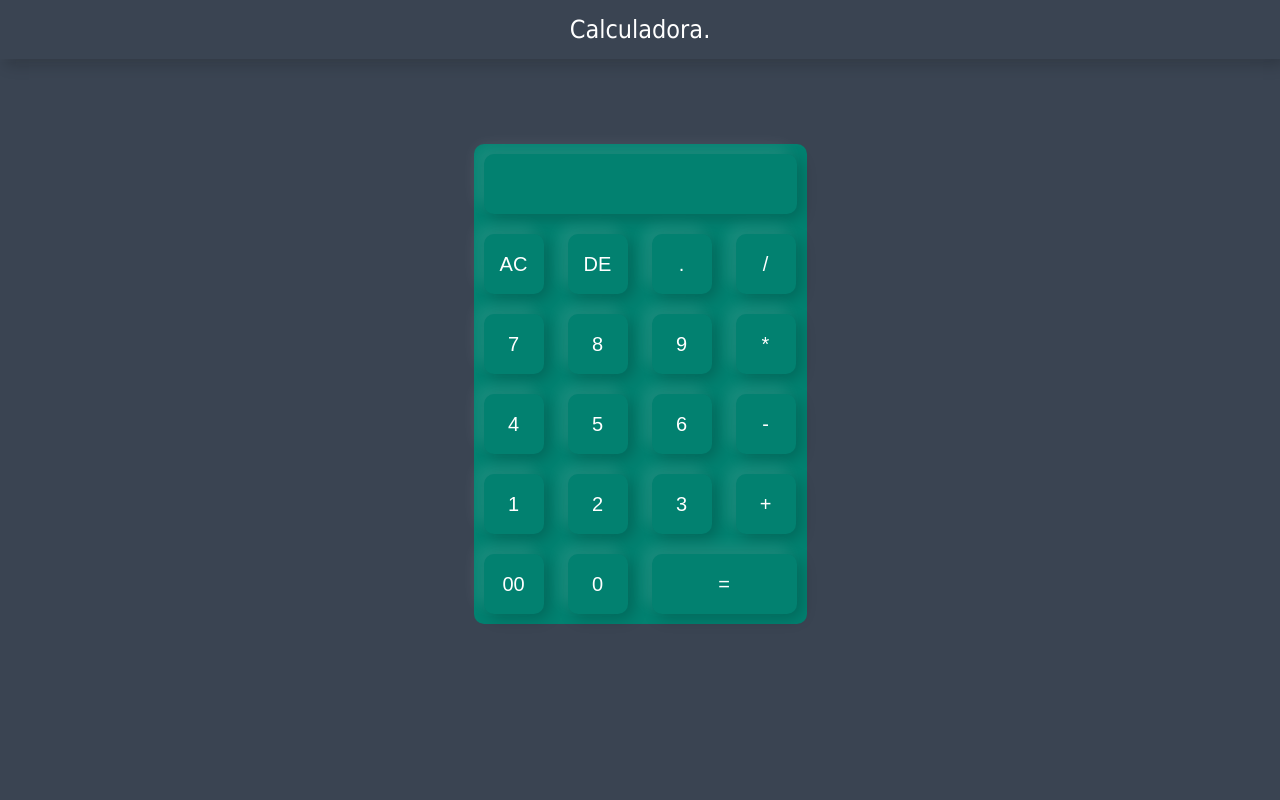
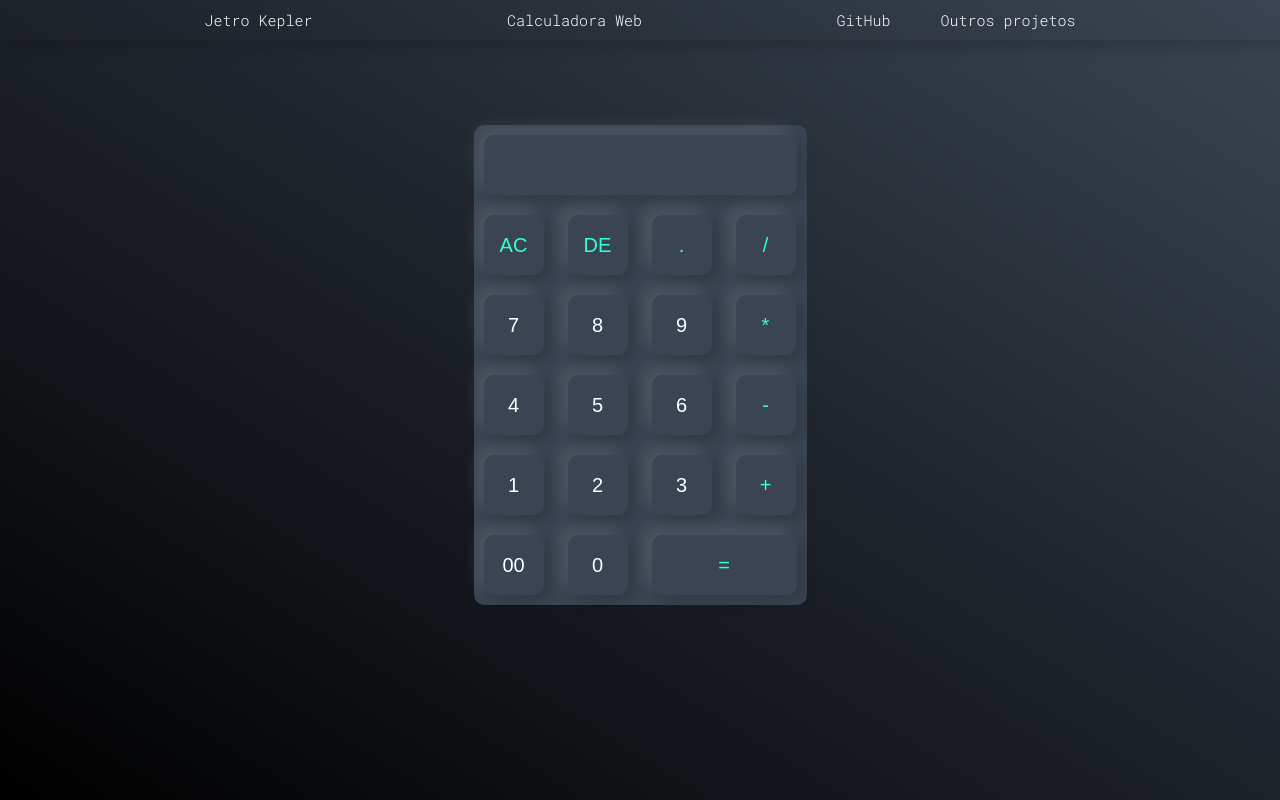
Before and after one commit to jetrokepler/HTML-CSS, a plain HTML site: page Novo projeto/index.html in a window 1280 px wide. Drawn offline with Linux system fonts and the light colour scheme; a web font is replaced by a local one.

Commit message:
Atualizações.

```diff
--- a/Novo projeto/index.html
+++ b/Novo projeto/index.html
@@ -4,20 +4,37 @@
     <meta charset="UTF-8">
     <meta http-equiv="X-UA-Compatible" content="IE=edge">
     <meta name="viewport" content="width=device-width, initial-scale=1.0">
-    <link rel="stylesheet" href="style.css">
+    <link rel="stylesheet" type="text/css" href="style.css">
+    <link rel="preconnect" href="https://fonts.googleapis.com">
+    <link rel="preconnect" href="https://fonts.gstatic.com" crossorigin>
+    <link href="https://fonts.googleapis.com/css2?family=Roboto+Mono:wght@300&display=swap" rel="stylesheet">
+    <link href="https: //fonts.googleapis.com/css2?family= Major+Mono+Display & display=swap" rel = "stylesheet">
     <title>Calculadora.</title>
 </head>
 <body>
 
     <header>
 
-        <p>Calculadora.</p>
+        <nav>
+            <a>Jetro Kepler</a>
+        </nav>
+
+        <nav>
+            <a class="título">Calculadora Web</a>
+        </nav>
+
+        <nav>
+            <a>GitHub</a>
+            <a>Outros projetos</a>
+        </nav>
 
     </header>
 
-     <div class="calculadora">
+     <main>
 
-        <form>
+        <div class="contêiner">
+
+        <form class="calculadora">
 
             <div>
 
@@ -27,10 +44,10 @@
 
             <div>
 
-                <input type="button" value="AC">
-                <input type="button" value="DE">
-                <input type="button" value=".">
-                <input type="button" value="/">
+                <input type="button" value="AC" class="operador">
+                <input type="button" value="DE" class="operador">
+                <input type="button" value="." class="operador">
+                <input type="button" value="/" class="operador">
 
             </div>
 
@@ -39,7 +56,7 @@
                 <input type="button" value="7">
                 <input type="button" value="8">
                 <input type="button" value="9">
-                <input type="button" value="*">
+                <input type="button" value="*" class="operador">
 
             </div>
 
@@ -48,7 +65,7 @@
                 <input type="button" value="4">
                 <input type="button" value="5">
                 <input type="button" value="6">
-                <input type="button" value="-">
+                <input type="button" value="-" class="operador">
 
             </div>
 
@@ -57,7 +74,7 @@
                 <input type="button" value="1">
                 <input type="button" value="2">
                 <input type="button" value="3">
-                <input type="button" value="+">
+                <input type="button" value="+" class="operador">
 
             </div>
 
@@ -65,13 +82,23 @@
 
                 <input type="button" value="00">
                 <input type="button" value="0">
-                <input type="button" value="=" class="igual">
+                <input type="button" value="=" class="igual operador">
 
             </div>
 
+        </form>
+
+     </main>
+
+    </div>
+
+     <footer>
 
 
-    </div>
+
+     </footer>
+
     <script src="main.js"></script>
+
 </body>
 </html>
--- a/Novo projeto/style.css
+++ b/Novo projeto/style.css
@@ -4,42 +4,52 @@
     box-sizing: border-box;
 }
 body{
-    background-color: #3a4452;
+    height: 100vh;
+    background-image: linear-gradient(to top right, black, #3a4452);
 }
 header{
-    font-family: Tahoma;
-    font-size: 25px;
+    flex-direction: row;
+    align-items: center;
+    justify-content: space-evenly;
+    display: flex;
+    padding: 10px;
+    box-shadow: -8px -8px 15px rgba(255, 255, 255, 0.1),5px 5px 15px rgba(0, 0, 0, 0.2);
+
+}
+nav{
+    display: flex;
+    gap: 50px;
+    font-family: 'Roboto Mono', monospace;
+    font-size: 15px;
     color: #fff;
-    padding: 15px;
-    margin: 0px 0px;
+}
+a .título{
+    font-family: 'Roboto Mono', monospace;
+    font-size: 22px;
+}
+main{
+    flex-direction: row;
+    align-items: center;
+    justify-content: center;
     display: flex;
-    justify-content: center;
-    box-shadow: -8px -8px 15px rgba(255, 255, 255, 0.1),5px 5px 15px rgba(0, 0, 0, 0.2);
+    margin-top: 85px;
 }
 .calculadora{
-    justify-content: center;
-    display: flex;
-    transform: (-50%, 50%);
-    margin: 85px 0%;
-    position: relative;
-}
-.calculadora form{
-    display: absolute;
-    background-color: rgb(2, 129, 112);
+    background-color: #3a4452;
     border-radius: 10px;
+
 }
 .calculadora input{
-    border: 0;
-    outline: 0;
     width: 60px;
     height: 60px;
     border-radius: 10px;
+    border: none;
+    margin: 10px;
     box-shadow: -8px -8px 15px rgba(255, 255, 255, 0.1),5px 5px 15px rgba(0, 0, 0, 0.2);
     background: transparent;
     font-family: sans-serif;
     font-size: 20px;
     color: #fff;
-    margin: 10px;
     transition: .20s;
 }
 input.display{
@@ -48,8 +58,9 @@ input.display{
 input.igual{
     width: 145px;
 }
+form input.operador{
+    color: #33ffd8;
+}
 input:hover{
-    width: 70px;
-    height: 70px;
-
+    background: #2a2c2c;
 }
```
